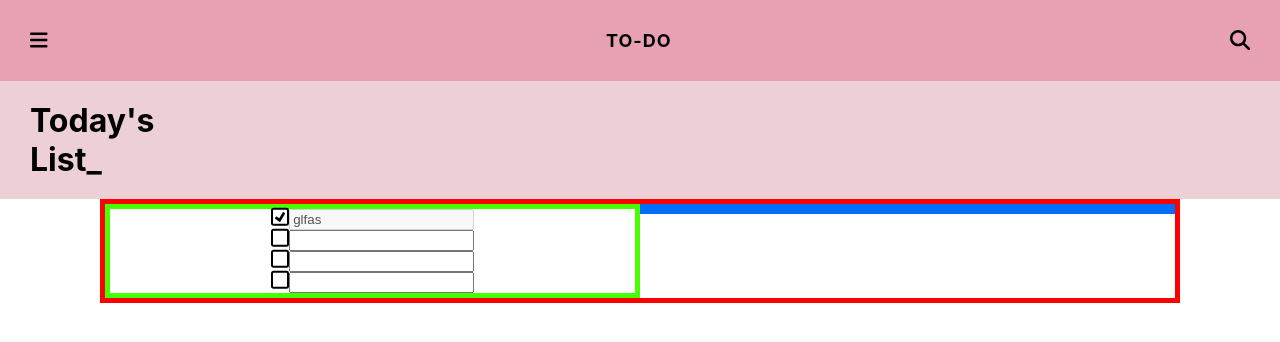
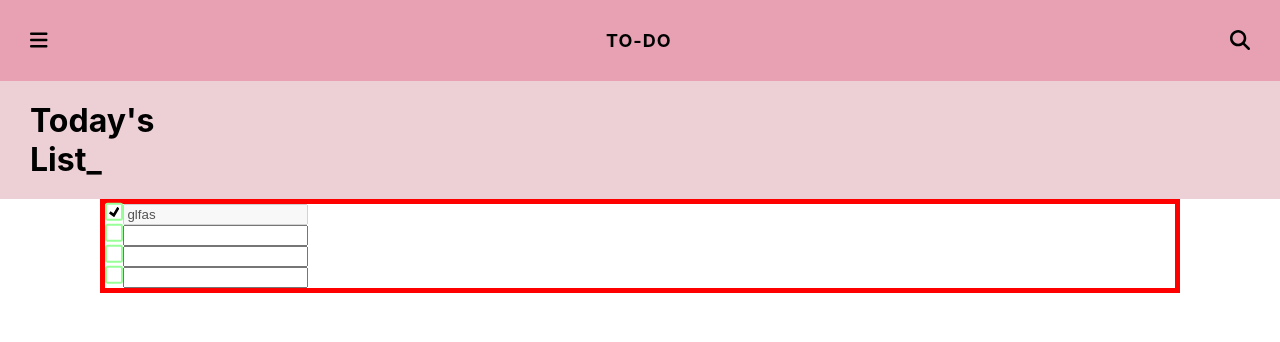
Before and after one commit to Nidinaz/To-Do-React, a React (Create React App) app: page / in a window 1280 px wide. Shown: the top 342 px of the page. Built offline with nearby package versions, Linux system fonts and the light colour scheme.

Commit message:
Button color & disabeled unnecessary code in css

```diff
--- a/src/App.css
+++ b/src/App.css
@@ -34,12 +34,14 @@ h1 {
   width: auto;
   height: auto;
   display: flex;
-  flex-direction: row;
+  flex-direction: column;
+  justify-content: center;
   border: 5px solid red;
   margin: 0px 100px 0px 100px;
+
 }
 
-
+/*
 #Columnright {
   display: flex;
   flex-direction: column;
@@ -48,9 +50,9 @@ h1 {
   flex-basis: 50%;
   border: 5px solid rgb(72, 255, 0);
   height: 50%;
-}
+} */
 
-#Columnleft {
+/* #Columnleft {
   display: flex;
   flex-direction: column;
   justify-content: center;
@@ -58,11 +60,10 @@ h1 {
   flex-basis: 50%;
   border: 5px solid rgb(0, 110, 255);
   height: 50%;
-}
+} */
 
 .containerButtons {
   display: flex;
-  justify-content: space-between;
 }
 
 
@@ -75,14 +76,15 @@ input[type="checkbox"] {
   background-color: #fff;
   margin: 0;
   font: inherit;
-  color: currentColor;
+  color: black;
   width: 1.15em;
   height: 1.15em;
-  border: 0.15em solid currentColor;
+  border: 0.15em solid #98ff98;
   border-radius: 0.15em;
   transform: translateY(-0.075em);
-  display: grid;
-  place-content: center;
+  display:flex;
+  justify-content: center;
+  align-items: center;
 }
 
 input[type="checkbox"]::before {
@@ -94,19 +96,21 @@ input[type="checkbox"]::before {
   box-shadow: inset 1em 1em;
   transform-origin: bottom left;
   clip-path: polygon(14% 44%, 0 65%, 50% 100%, 100% 16%, 80% 0%, 43% 62%);
+
 }
 
 input[type="checkbox"]:checked::before {
   transform: scale(1);
 }
 
-:root {
+/* :root {
   --form-control-disabled: #959495;
-}
-
+} */
+/*
 input[type="checkbox"]:disabled {
   --form-control-color: var(--form-control-disabled);
 
   color: var(--form-control-disabled);
   cursor: not-allowed;
-}
+
+} */
--- a/src/App.js
+++ b/src/App.js
@@ -12,13 +12,13 @@ function App() {
       <Header></Header>
       <h1>Today's <br></br> List_</h1>
       <div id='Listing'>
-        <div id='Columnright'>
+        {/* <div id='Columnright'> */}
           <ToDoItem checked={true} value="glfas"></ToDoItem>
           <ToDoItem></ToDoItem>
           <ToDoItem></ToDoItem>
           <ToDoItem></ToDoItem>
-        </div>
-        <div id='Columnleft'></div>
+        {/* </div> */}
+        {/* <div id='Columnleft'></div> */}
       </div>
 
 
```
